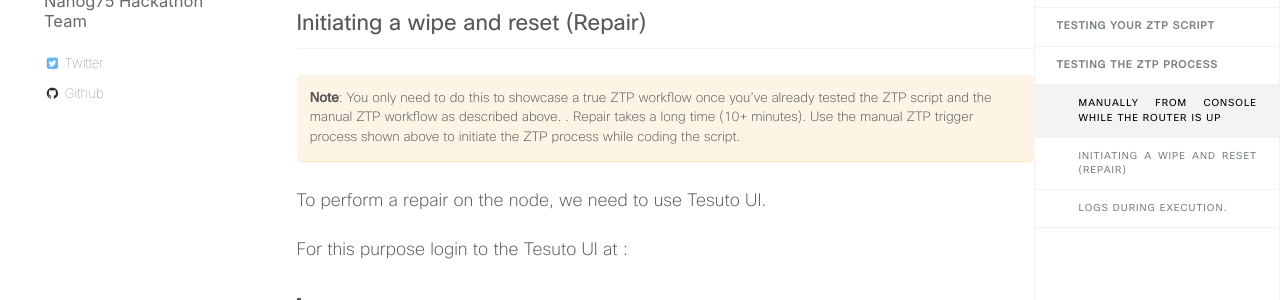
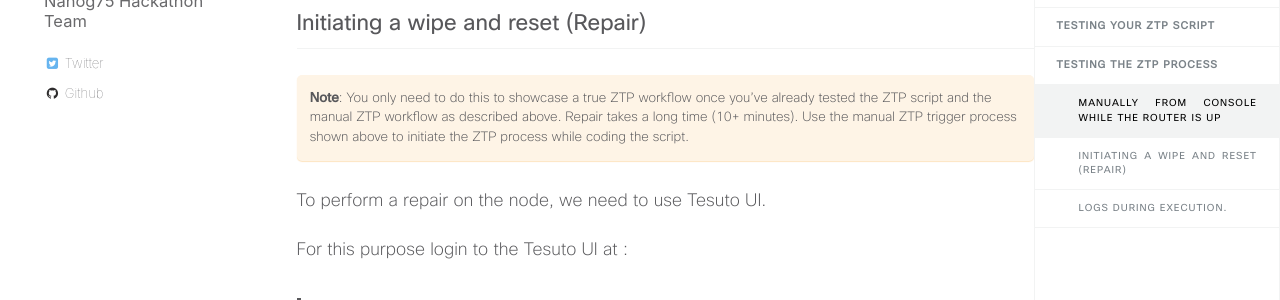
Before and after one commit to nanog75/hackathon, a Jekyll site: the page built from _day0/2019-02-17-step-2-performing-ztp.md, in a window 1280 px wide and 1400 px high, scrolled down 6139 px. Shown: the part 168-468 px from the top of the window. Built offline with Jekyll 4.4.1, drawn with Linux system fonts in a browser that asks for light colours.

Commit message:
Update 2019-02-17-step-2-performing-ztp.md

```diff
--- a/_day0/2019-02-17-step-2-performing-ztp.md
+++ b/_day0/2019-02-17-step-2-performing-ztp.md
@@ -275,7 +275,7 @@ Killed
 
 ### Initiating a wipe and reset (Repair)
 
-**Note**:  You only need to do this to showcase a true ZTP workflow once you've already tested the ZTP script and the manual ZTP workflow as described above. . Repair takes a long time (10+ minutes). Use the manual ZTP trigger process shown above to initiate the ZTP process while coding the script.
+**Note**:  You only need to do this to showcase a true ZTP workflow once you've already tested the ZTP script and the manual ZTP workflow as described above. Repair takes a long time (10+ minutes). Use the manual ZTP trigger process shown above to initiate the ZTP process while coding the script.
 {: .notice--warning}
 
 
@@ -306,12 +306,6 @@ You will get a prompt, select `yes` and this will wipe out the rtr2 disk and boo
 This process is equivalent to provisioning a fresh router without config in your network.
 
 ![tesuto_repair3.png]({{site.baseurl}}/images/tesuto_repair3.png)
-
-
-**Note**:
-
-{: .notice--warning}
-
 
 
 ### Logs During Execution.
```
